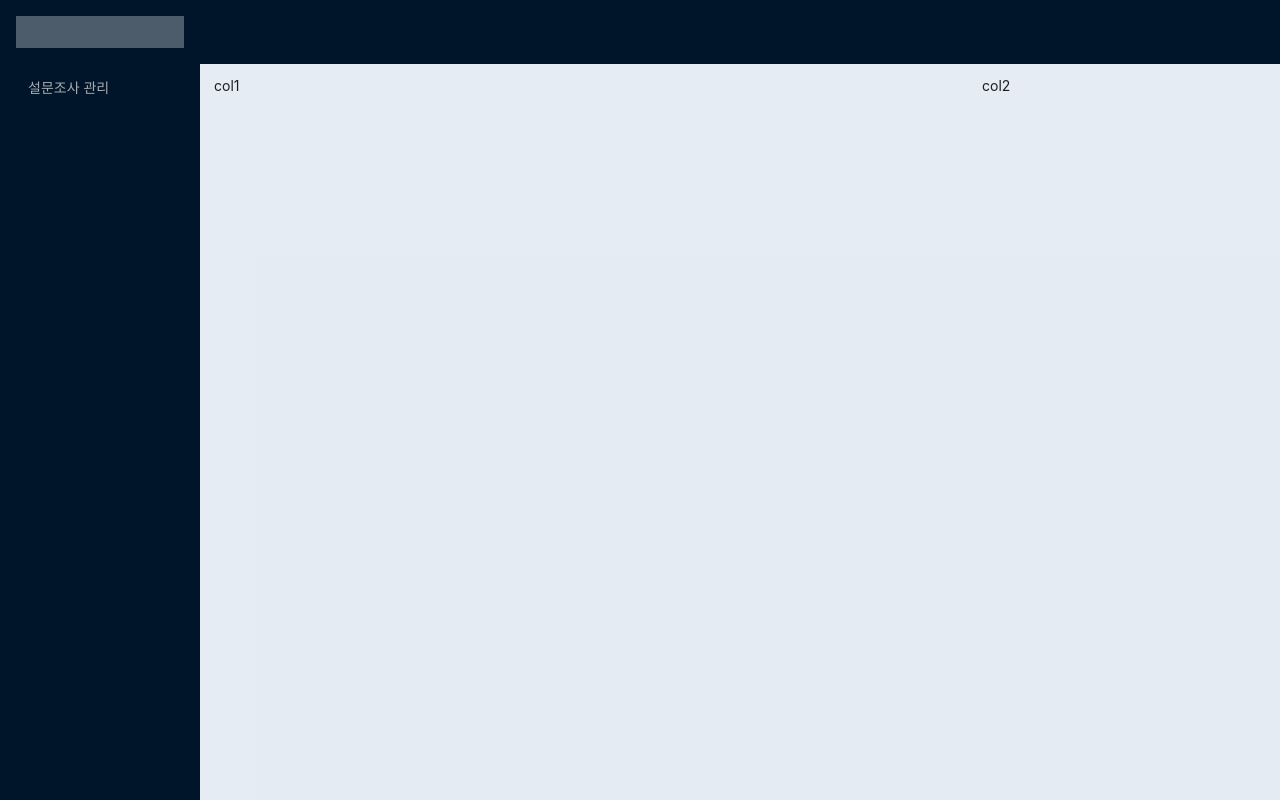
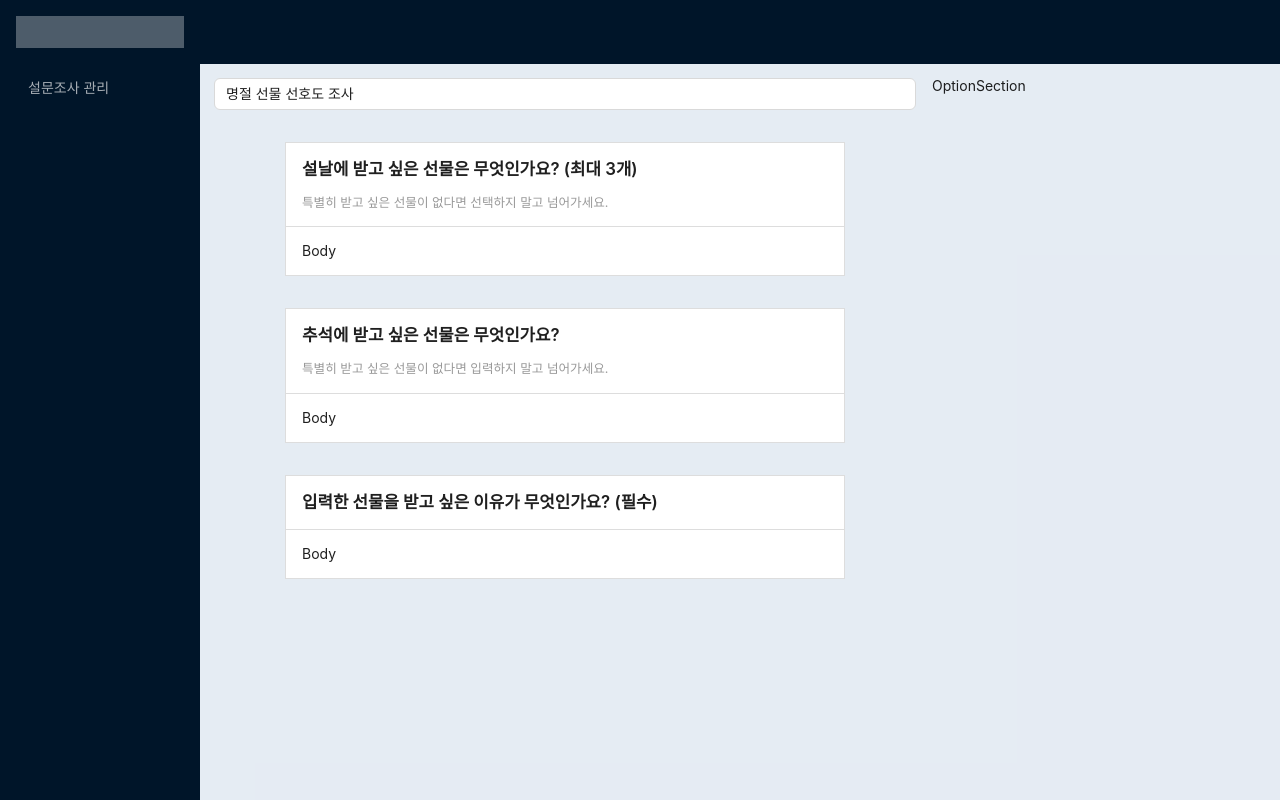
Before and after one commit to hotteokButler/newTIL, a React (Vite) app in the folder react/survey-pie-admin/: page /builder/1 in a window 1280 px wide. Built offline with nearby package versions, Linux system fonts and the light colour scheme.

Commit message:
Add : BuilderPage PreviewSection - 빌더 페이지 PreviewSection 추가 및 기본 styling - 현재 dommy data로 작업중 후에 data 수정 시 적용할 useDebounce hook 생성

```diff
--- /dev/null
+++ b/react/survey-pie-admin/src/components/Card/card.styled.js
@@ -0,0 +1,27 @@
+import styled from 'styled-components';
+
+export const CardWrapper = styled.div`
+  width: 95%;
+  margin: 2rem auto;
+  border: 1px solid #ddd;
+  background: #fff;
+  max-width: 560px;
+`;
+
+export const Head = styled.div`
+  border-bottom: 1px solid #ddd;
+`;
+
+export const Title = styled.h3`
+  font-size: 1.2em;
+  font-weight: 600;
+  padding: 0 1rem;
+`;
+export const Desc = styled.div`
+  color: #999;
+  padding: 0rem 1rem 1rem;
+  font-size: 0.9em;
+`;
+export const Body = styled.div`
+  padding: 1rem;
+`;
--- /dev/null
+++ b/react/survey-pie-admin/src/components/Card/index.jsx
@@ -0,0 +1,15 @@
+import * as S from './card.styled';
+
+function Card({ title, description, children }) {
+  return (
+    <S.CardWrapper>
+      <S.Head>
+        <S.Title>{title}</S.Title>
+        {description && <S.Desc>{description}</S.Desc>}
+      </S.Head>
+      <S.Body>{children}</S.Body>
+    </S.CardWrapper>
+  );
+}
+
+export default Card;
--- /dev/null
+++ b/react/survey-pie-admin/src/components/OptionSection/index.jsx
@@ -0,0 +1,5 @@
+const OptionSection = () => {
+  return <div>OptionSection</div>;
+};
+
+export default OptionSection;
--- /dev/null
+++ b/react/survey-pie-admin/src/components/PreviewSection/index.jsx
@@ -0,0 +1,17 @@
+import Card from '../Card';
+
+const PreviewSection = ({ questions }) => {
+  if (!questions) return 'loading....😎';
+
+  return (
+    <div>
+      {questions.map((card, idx) => (
+        <Card key={idx} title={card.title} description={card.desc}>
+          Body
+        </Card>
+      ))}
+    </div>
+  );
+};
+
+export default PreviewSection;
--- a/react/survey-pie-admin/src/pages/BuilderPage.jsx
+++ b/react/survey-pie-admin/src/pages/BuilderPage.jsx
@@ -1,13 +1,68 @@
-import { Col, Row } from 'antd';
+import { Col, Input, Row } from 'antd';
+import { useState } from 'react';
 
+import OptionSection from '../components/OptionSection';
+import PreviewSection from '../components/PreviewSection';
 import MainLayout from '../layouts/MainLayout';
 
 const BuilderPage = () => {
+  const [data, setData] = useState({
+    id: '1',
+    title: '명절 선물 선호도 조사',
+    questions: [
+      {
+        title: '설날에 받고 싶은 선물은 무엇인가요? (최대 3개)',
+        desc: '특별히 받고 싶은 선물이 없다면 선택하지 말고 넘어가세요.',
+        type: 'select',
+        required: true,
+        options: {
+          max: 3,
+          items: ['식품', '전자기기', '도서', '의류', '돈'],
+        },
+      },
+      {
+        title: '추석에 받고 싶은 선물은 무엇인가요?',
+        desc: '특별히 받고 싶은 선물이 없다면 입력하지 말고 넘어가세요.',
+        type: 'text',
+        required: false,
+        options: {
+          max: 10,
+          placeholder: '10자 이내로 입력해주세요.',
+        },
+      },
+      {
+        title: '입력한 선물을 받고 싶은 이유가 무엇인가요? (필수)',
+        desc: '',
+        type: 'textarea',
+        required: true,
+        options: {
+          max: 100,
+          placeholder: '100자 이내로 입력해주세요.',
+        },
+      },
+    ],
+    createdAt: 1647160914620,
+  });
+
   return (
     <MainLayout selectedKeys={['builder']}>
       <Row gutter={[16, 16]}>
-        <Col flex="auto">col1</Col>
-        <Col flex="300px">col2</Col>
+        <Col flex="auto">
+          <Input
+            placeholder="설문 제목을 입력해 주세요."
+            value={data.title}
+            onChange={(e) =>
+              setData((prevState) => ({
+                ...prevState,
+                title: e.target.value,
+              }))
+            }
+          />
+          <PreviewSection questions={data.questions} />
+        </Col>
+        <Col flex="350px">
+          <OptionSection />
+        </Col>
       </Row>
     </MainLayout>
   );
```
Also changed, not shown: react/survey-pie-admin/src/lib/useDebounce.js (added, +17 -0 lines).
